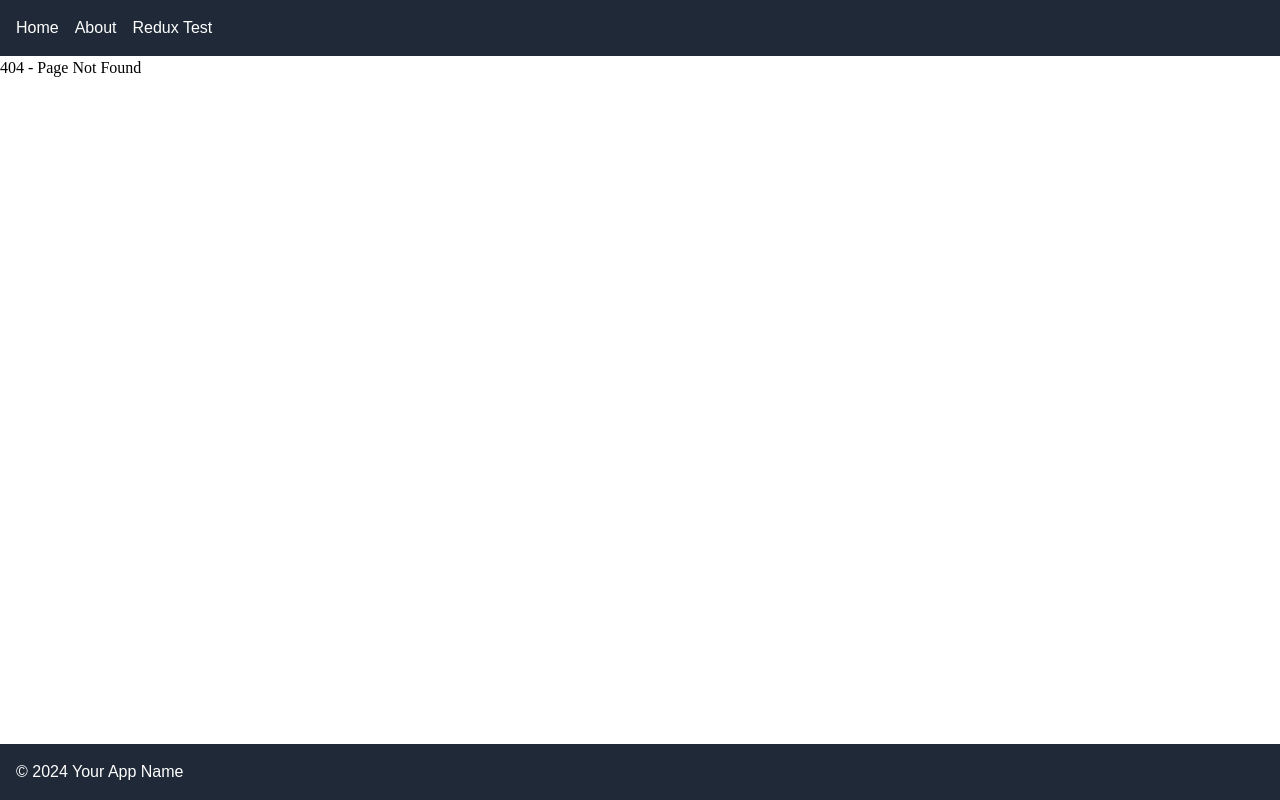
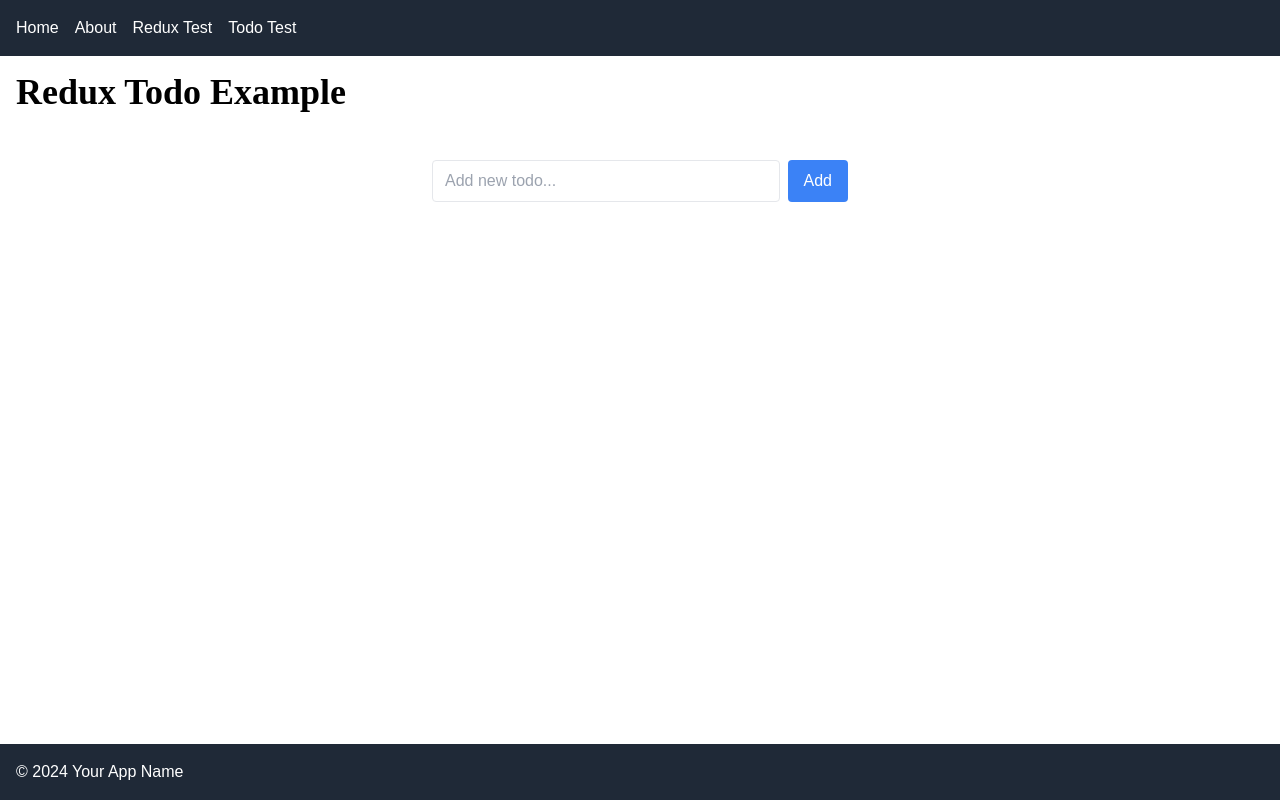
Before and after one commit to AnVuTrong/practice-redux, a React (Create React App) app: page /todo-test in a window 1280 px wide. Before the commit this address had no page. Built offline with nearby package versions, Linux system fonts and the light colour scheme.

Commit message:
Add Todo Test route and integrate Todo slice into Redux store

```diff
--- a/src/components/header.components/Header.component.tsx
+++ b/src/components/header.components/Header.component.tsx
@@ -9,6 +9,7 @@ export const Header = () => {
         <Link to={ROUTES.HOME}>Home</Link>
         <Link to={ROUTES.ABOUT}>About</Link>
         <Link to={ROUTES.REDUX_TEST}>Redux Test</Link>
+        <Link to={ROUTES.TODO_TEST}>Todo Test</Link>
       </nav>
     </header>
   );
--- /dev/null
+++ b/src/components/todo.components/TodoList.component.tsx
@@ -0,0 +1,64 @@
+import React, { useState } from 'react';
+import { useAppDispatch, useAppSelector } from '../../hooks/redux.hook';
+import { addTodo, removeTodo, toggleTodo } from '../../features/todoSlice.feature';
+
+export const TodoList = () => {
+  const [newTodo, setNewTodo] = useState('');
+  const todos = useAppSelector((state) => state.todo.todos);
+  const dispatch = useAppDispatch();
+
+  const handleSubmit = (e: React.FormEvent) => {
+    e.preventDefault();
+    if (newTodo.trim()) {
+      dispatch(addTodo(newTodo));
+      setNewTodo('');
+    }
+  };
+
+  return (
+    <div className="container mx-auto p-4 max-w-md">
+      <form onSubmit={handleSubmit} className="mb-4">
+        <div className="flex gap-2">
+          <input
+            type="text"
+            value={newTodo}
+            onChange={(e) => setNewTodo(e.target.value)}
+            className="flex-1 px-3 py-2 border rounded"
+            placeholder="Add new todo..."
+          />
+          <button
+            type="submit"
+            className="bg-blue-500 text-white px-4 py-2 rounded hover:bg-blue-600"
+          >
+            Add
+          </button>
+        </div>
+      </form>
+
+      <ul className="space-y-2">
+        {todos.map((todo) => (
+          <li
+            key={todo.id}
+            className="flex items-center gap-2 p-2 border rounded"
+          >
+            <input
+              type="checkbox"
+              checked={todo.completed}
+              onChange={() => dispatch(toggleTodo(todo.id))}
+              className="h-5 w-5"
+            />
+            <span className={todo.completed ? 'line-through flex-1' : 'flex-1'}>
+              {todo.text}
+            </span>
+            <button
+              onClick={() => dispatch(removeTodo(todo.id))}
+              className="text-red-500 hover:text-red-700"
+            >
+              Delete
+            </button>
+          </li>
+        ))}
+      </ul>
+    </div>
+  );
+};
--- a/src/constants/routes.constant.ts
+++ b/src/constants/routes.constant.ts
@@ -1,5 +1,6 @@
 export const ROUTES = {
   HOME: '/',
   ABOUT: '/about',
-  REDUX_TEST: '/redux-test'
+  REDUX_TEST: '/redux-test',
+  TODO_TEST: '/todo-test'
 } as const;
--- /dev/null
+++ b/src/features/todoSlice.feature.ts
@@ -0,0 +1,42 @@
+import { createSlice, PayloadAction } from '@reduxjs/toolkit';
+
+interface Todo {
+  id: string;
+  text: string;
+  completed: boolean;
+}
+
+interface TodoState {
+  todos: Todo[];
+}
+
+const initialState: TodoState = {
+  todos: []
+};
+
+export const todoSlice = createSlice({
+  name: 'todo',
+  initialState,
+  reducers: {
+    addTodo: (state, action: PayloadAction<string>) => {
+      const newTodo: Todo = {
+        id: Date.now().toString(),
+        text: action.payload,
+        completed: false
+      };
+      state.todos.push(newTodo);
+    },
+    removeTodo: (state, action: PayloadAction<string>) => {
+      state.todos = state.todos.filter(todo => todo.id !== action.payload);
+    },
+    toggleTodo: (state, action: PayloadAction<string>) => {
+      const todo = state.todos.find(todo => todo.id === action.payload);
+      if (todo) {
+        todo.completed = !todo.completed;
+      }
+    }
+  }
+});
+
+export const { addTodo, removeTodo, toggleTodo } = todoSlice.actions;
+export default todoSlice.reducer;
--- /dev/null
+++ b/src/pages/TodoTest.page.tsx
@@ -0,0 +1,13 @@
+import React from 'react';
+import { TodoList } from '../components/todo.components/TodoList.component';
+
+const TodoTest = () => {
+  return (
+    <div className="container mx-auto p-4">
+      <h1 className="text-4xl font-bold mb-8">Redux Todo Example</h1>
+      <TodoList />
+    </div>
+  );
+};
+
+export default TodoTest;
--- a/src/routers/Router.tsx
+++ b/src/routers/Router.tsx
@@ -6,6 +6,7 @@ const Home = lazy(() => import('../pages/Home.page'));
 const About = lazy(() => import('../pages/About.page'));
 const ReduxTest = lazy(() => import('../pages/ReduxTest.page'));
 const NotFound = lazy(() => import('../pages/NotFound.page'));
+const TodoTest = lazy(() => import('../pages/TodoTest.page'));
 
 export const Router = () => {
   return (
@@ -14,6 +15,7 @@ export const Router = () => {
         <Route path="/" element={<Home />} />
         <Route path="/about" element={<About />} />
         <Route path="/redux-test" element={<ReduxTest />} />
+        <Route path="/todo-test" element={<TodoTest />} />
         <Route path="*" element={<NotFound />} />
       </Routes>
     </Suspense>
--- a/src/stores/store.store.ts
+++ b/src/stores/store.store.ts
@@ -1,9 +1,11 @@
 import { configureStore } from '@reduxjs/toolkit';
 import counterReducer from '../features/counterSlice.feature';
+import todoReducer from '../features/todoSlice.feature';
 
 export const store = configureStore({
   reducer: {
-    counter: counterReducer
+    counter: counterReducer,
+    todo: todoReducer
   }
 });
 
```
